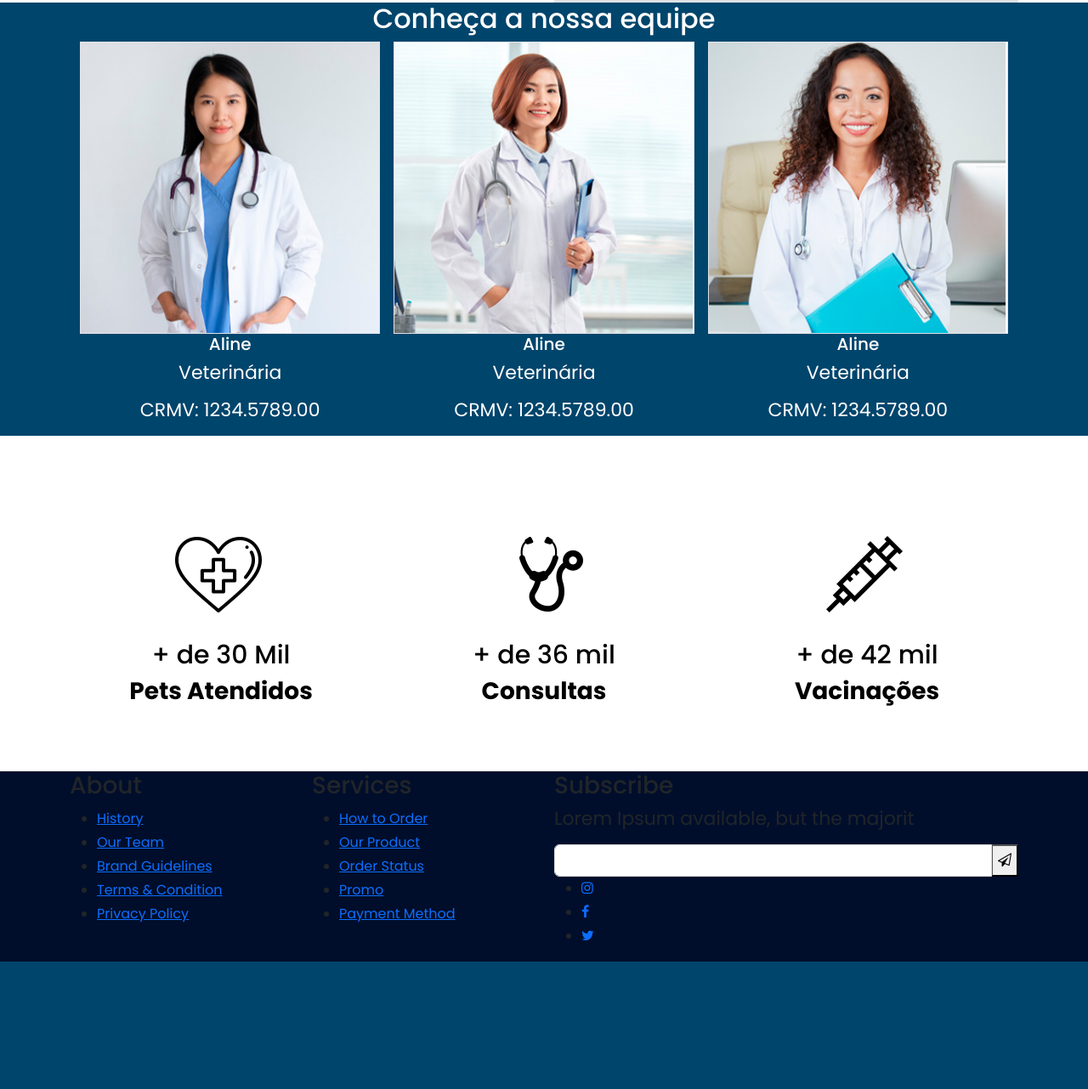
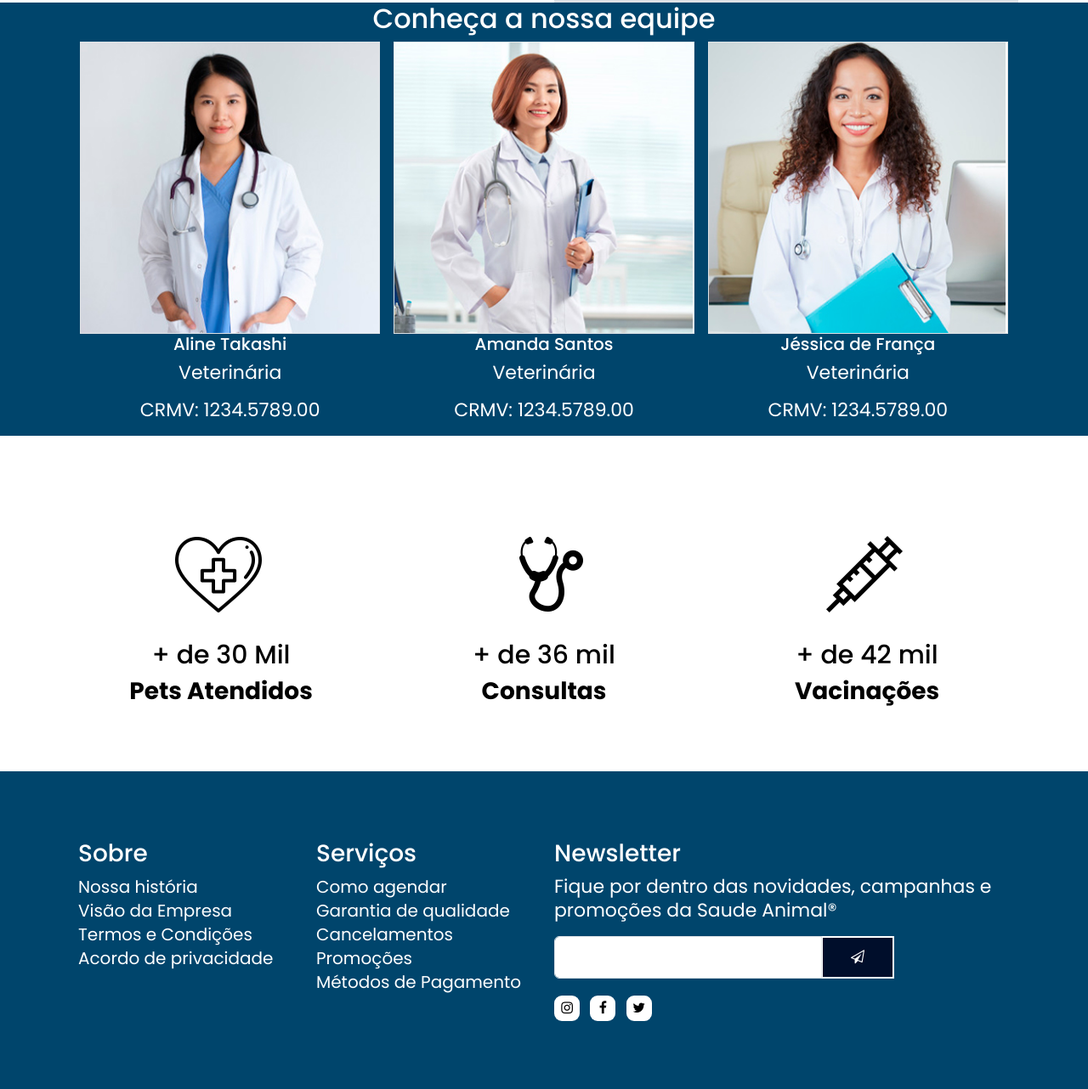
Before and after one commit to JoaoVictorCRP/ihc-clinica-veterinaria, a Flask app: page / in a window 1280 px wide. Shown: the part 1180-2462 px from the top of the page at 85% size. Before the commit the page ends 2312 px from the top, so only its background shows below. Run offline with Flask 3, Linux system fonts and the light colour scheme.

Commit message:
footer criado

```diff
--- a/static/css/style.css
+++ b/static/css/style.css
@@ -32,11 +32,6 @@ img{
 	max-width:100%;
 }
 
-
-header {
-    background: var(--champagne-pink);
-}
-
 p{
     font-size: 22px;
 }
@@ -52,5 +47,60 @@ p{
 
 /* Footer */
 footer {
+    padding: 80px;
+    color: #FFF;
+}
+
+.footer-menu ul {
+    margin: 0px;
+    padding: 0px;
+}
+
+.footer-menu ul li{
+    font-size: 20px;
+    text-decoration: none;
+    color: #FFF;
+    list-style: none;
+}
+
+.footer-menu ul li a{
+    color: #FFF;
+    text-decoration: none;
+}
+
+ul.footer-social {
+    margin: 20px 0px 0px;
+    padding: 0px;
+}
+
+ul.footer-social li {
+    list-style: none;
+    display: inline-flex;
+}
+
+ul.footer-social li a {
+    width: 30px;
+    height: 30px;
+    background: #FFF;
+    text-align: center;
+    line-height: 30px;
+    color: #000;
+    border-radius: 30%;
+    margin-right: 8px;
+}
+
+ul.footer-social li a:hover {
     background: var(--cetacean-blue);
+    color: #FFF;
 }
+
+.input-group {
+    max-width: 400px;
+}
+
+.input-group button {
+    padding: 9px 33px;
+    border: 2px solid #FFF;
+    background: var(--cetacean-blue);
+    color: #FFF;
+}
--- a/templates/contents/footer.html
+++ b/templates/contents/footer.html
@@ -2,13 +2,12 @@
          <div class="row">
             <div class="col-md-3">
                 <div class="footer-col footer-menu">
-                     <h3>About</h3>
+                     <h3>Sobre</h3>
                       <ul>
-                        <li> <a href="">History</a> </li>
-                        <li> <a href="">Our Team</a> </li>
-                        <li> <a href="">Brand Guidelines</a> </li>
-                        <li> <a href="">Terms & Condition</a> </li>
-                        <li> <a href="">Privacy Policy</a> </li>
+                        <li> <a href="">Nossa história</a> </li>
+                        <li> <a href="">Visão da Empresa</a> </li>
+                        <li> <a href="">Termos e Condições</a> </li>
+                        <li> <a href="">Acordo de privacidade</a> </li>
                     </ul>
 
                 </div>
@@ -17,13 +16,13 @@
 
              <div class="col-md-3">
                 <div class="footer-col footer-menu">
-                     <h3>Services</h3>
+                     <h3>Serviços</h3>
                       <ul>
-                        <li> <a href="">How to Order</a> </li>
-                        <li> <a href="">Our Product</a> </li>
-                        <li> <a href="">Order Status</a> </li>
-                        <li> <a href="">Promo</a> </li>
-                        <li> <a href="">Payment Method</a> </li>
+                        <li> <a href="">Como agendar</a> </li>
+                        <li> <a href="">Garantia de qualidade</a> </li>
+                        <li> <a href="">Cancelamentos</a> </li>
+                        <li> <a href="">Promoções</a> </li>
+                        <li> <a href="">Métodos de Pagamento</a> </li>
                     </ul>
 
                 </div>
@@ -31,12 +30,12 @@
 
              <div class="col-md-6">
                  <div class="subscribe-form">
-                      <h3>Subscribe </h3>
-                     <p> Lorem Ipsum available, but the majorit </p>
+                      <h3>Newsletter</h3>
+                     <p> Fique por dentro das novidades, campanhas e promoções da Saude Animal®</p>
                      <form>
                         <div class="input-group">
                             <input type="email" class="form-control">
-                            <button type="submit"><i class="fa fa-paper-plane-o" aria-hidden="true"></i></button>
+                            <button type="submit"><i class="fa fa-paper-plane-o" aria-hidden="true" class="confirm-nltr"></i></button>
                          </div>
                      </form>
                      <ul class="footer-social">
--- a/templates/index.html
+++ b/templates/index.html
@@ -78,15 +78,15 @@
                         <div class="border">
                             <img src="../static/images/equipe/team1.jpg">
                         </div>
-                        <h5> Aline</h5>
-                        <p> Veterinária </p>
+                        <h5>Aline Takashi</h5>
+                        <p> Veterinária</p>
                         <p> CRMV: 1234.5789.00 </p>
                     </div>
                     <div class="col">
                         <div class="border">
                             <img src="../static/images/equipe/team2.jpg">
                         </div>
-                        <h5> Aline </h5>
+                        <h5>Amanda Santos</h5>
                         <p> Veterinária </p>
                         <p> CRMV: 1234.5789.00 </p>
                     </div>
@@ -94,7 +94,7 @@
                         <div class="border">
                             <img src="../static/images/equipe/team3.jpg">
                         </div>
-                        <h5> Aline</h5>
+                        <h5>Jéssica de França</h5>
                         <p> Veterinária </p>
                         <p> CRMV: 1234.5789.00 </p>
                     </div>
@@ -137,7 +137,7 @@
         </div>
     </section>
 
-    <footer>
+    <footer class="dark">
         {% include './contents/footer.html'%}
     </footer>
     <script src="https://cdn.jsdelivr.net/npm/bootstrap@5.3.3/dist/js/bootstrap.bundle.min.js" integrity="sha384-YvpcrYf0tY3lHB60NNkmXc5s9fDVZLESaAA55NDzOxhy9GkcIdslK1eN7N6jIeHz" crossorigin="anonymous"></script>
```
